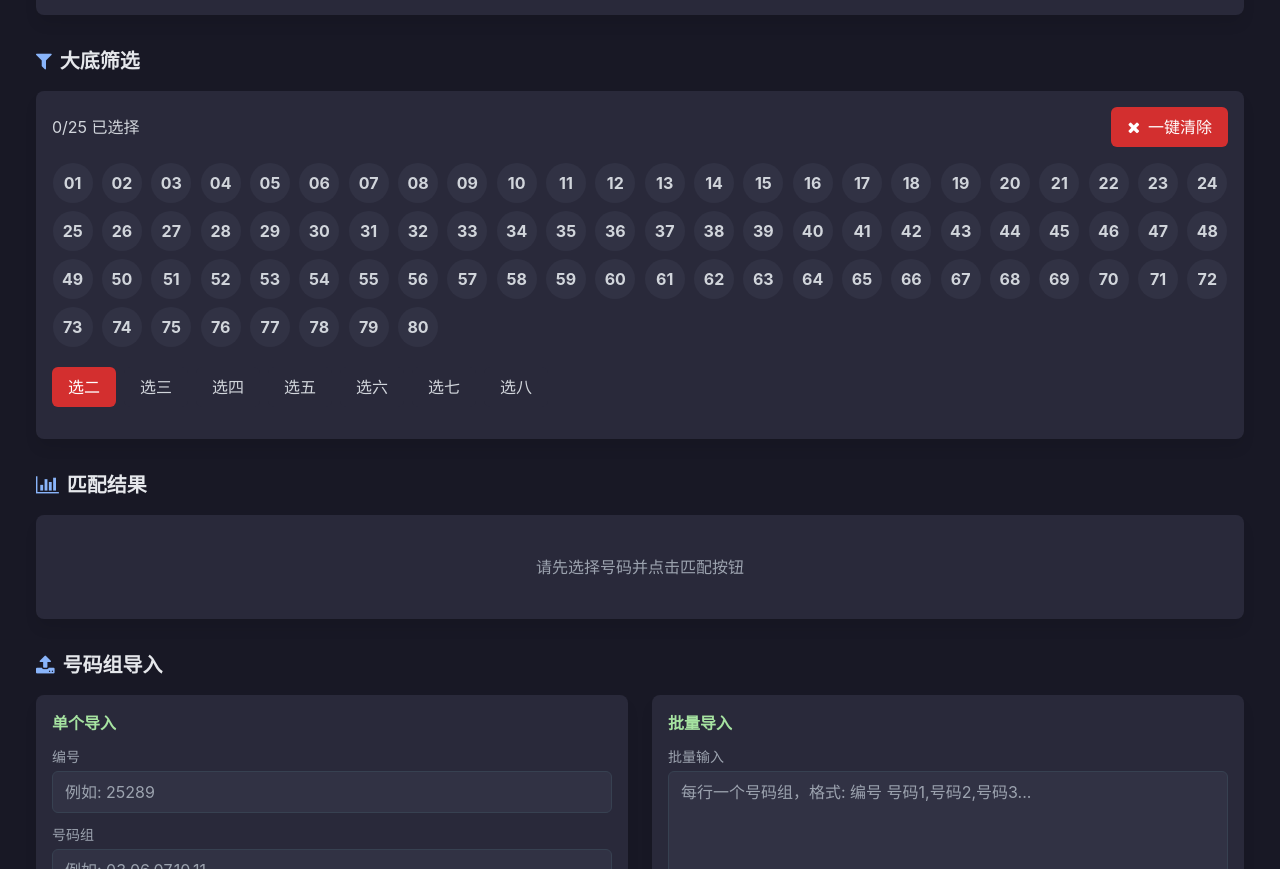
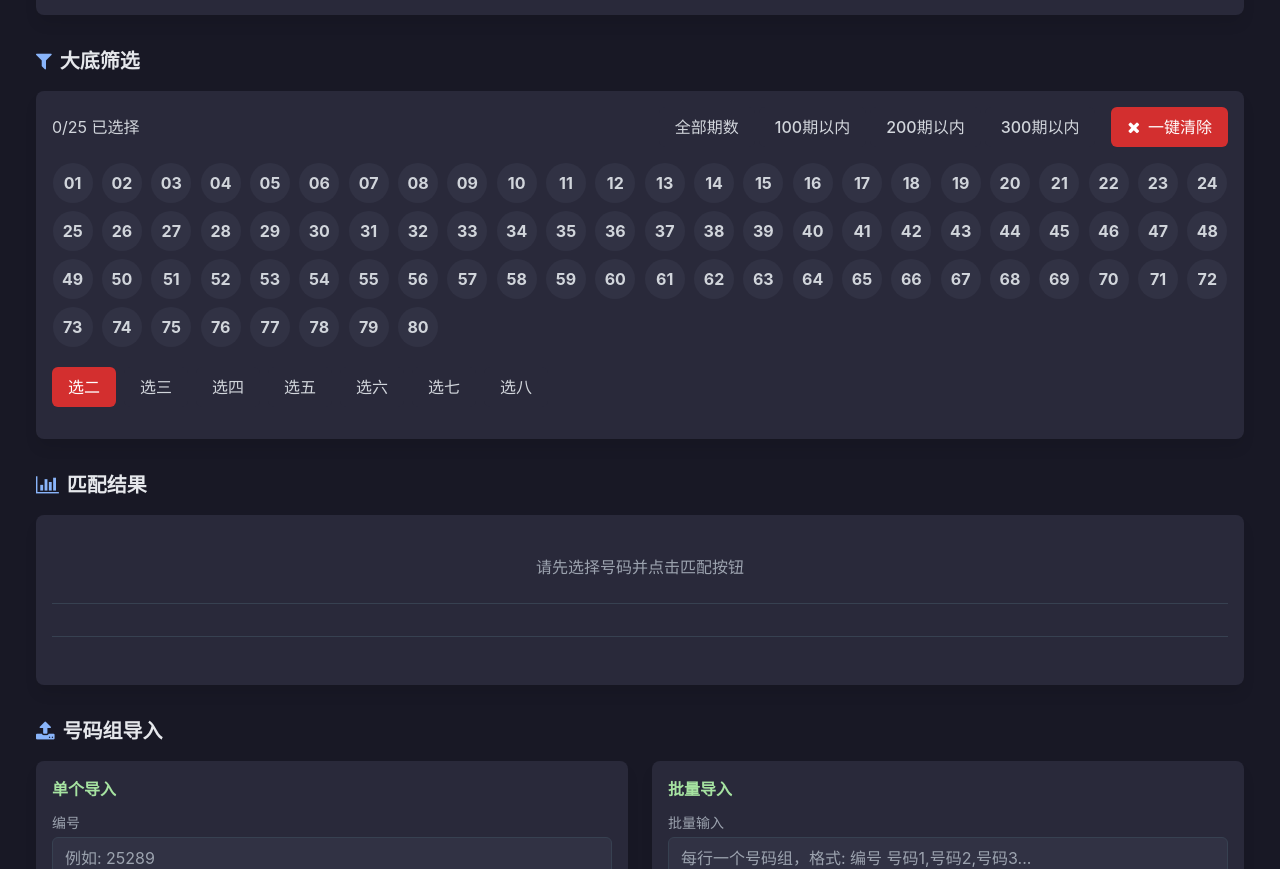
Before and after one commit to xianxin-kuaile8/xianxin-dadi.github.io, a plain HTML site: page index.html in a window 1280 px wide. Shown: the part 727-1596 px from the top of the page. Drawn offline with nearby package versions, Linux system fonts and the light colour scheme; a script that the page names is missing.

Commit message:
Update index.html

```diff
--- a/index.html
+++ b/index.html
@@ -122,6 +122,25 @@
         }
         ::-webkit-scrollbar-track {
             background: #313244;
+            border-radius: 4px;
+        }
+        ::-webkit-scrollbar-thumb {
+            background: #4a5568;
+            border-radius: 4px;
+        }
+        ::-webkit-scrollbar-thumb:hover {
+            background: #718096;
+        }
+        /* 侧边可滑动容器 */
+        .scroll-container {
+            position: relative;
+            overflow-x: auto;
+            scroll-behavior: smooth;
+            -ms-overflow-style: none;
+            scrollbar-width: thin;
+        }
+        .min-w-max {
+            min-width: 100%;
         }
         ::-webkit-scrollbar-thumb {
             background: #45475a;
@@ -256,9 +275,17 @@
             <div class="card">
                 <div class="flex justify-between items-center mb-4">
                     <p class="text-gray-300"><span id="selected-count">0</span>/25 已选择</p>
-                    <button id="clear-selection" class="btn-danger flex items-center">
-                        <i class="fa fa-times mr-2"></i>一键清除
-                    </button>
+                    <div class="flex items-center gap-2">
+                        <div class="filter-period-buttons flex mr-2">
+                            <button id="filter-all" class="btn-secondary filter-btn active mr-1">全部期数</button>
+                            <button id="filter-100" class="btn-secondary filter-btn mr-1">100期以内</button>
+                            <button id="filter-200" class="btn-secondary filter-btn mr-1">200期以内</button>
+                            <button id="filter-300" class="btn-secondary filter-btn">300期以内</button>
+                        </div>
+                        <button id="clear-selection" class="btn-danger flex items-center">
+                            <i class="fa fa-times mr-2"></i>一键清除
+                        </button>
+                    </div>
                 </div>
 
                 <!-- 号码选择器 -->
@@ -295,9 +322,42 @@
                 匹配结果
             </h2>
             <div class="card">
-                <div id="results-container" class="space-y-4">
-                    <p class="text-gray-400 text-center py-6">请先选择号码并点击匹配按钮</p>
+                <!-- 固定的统计信息区域 -->
+                <div id="statistics-container" class="p-4 border-b border-gray-700">
+                    <p class="text-gray-400 text-center py-2">请先选择号码并点击匹配按钮</p>
                 </div>
+
+                <!-- 可滚动的匹配结果区域 -->
+                <div class="results-scroll-container overflow-y-auto overflow-x-auto" style="max-height: 300px;">
+                    <div id="results-container" class="space-y-4 min-w-max p-4">
+                        <!-- 匹配结果表格将在这里渲染 -->
+                    </div>
+                </div>
+
+                <!-- 固定的复制按钮区域 -->
+                <div id="copy-buttons-container" class="p-4 border-t border-gray-700 flex justify-center space-x-3">
+                    <!-- 复制按钮将在这里渲染 -->
+                </div>
+                <style>
+                    .results-scroll-container {
+                        scrollbar-width: thin;
+                        scrollbar-color: #45475a #313244;
+                    }
+                    .results-scroll-container::-webkit-scrollbar {
+                        width: 8px;
+                        height: 8px;
+                    }
+                    .results-scroll-container::-webkit-scrollbar-track {
+                        background: #313244;
+                    }
+                    .results-scroll-container::-webkit-scrollbar-thumb {
+                        background: #45475a;
+                        border-radius: 4px;
+                    }
+                    .results-scroll-container::-webkit-scrollbar-thumb:hover {
+                        background: #585b70;
+                    }
+                </style>
             </div>
         </section>
 
```
